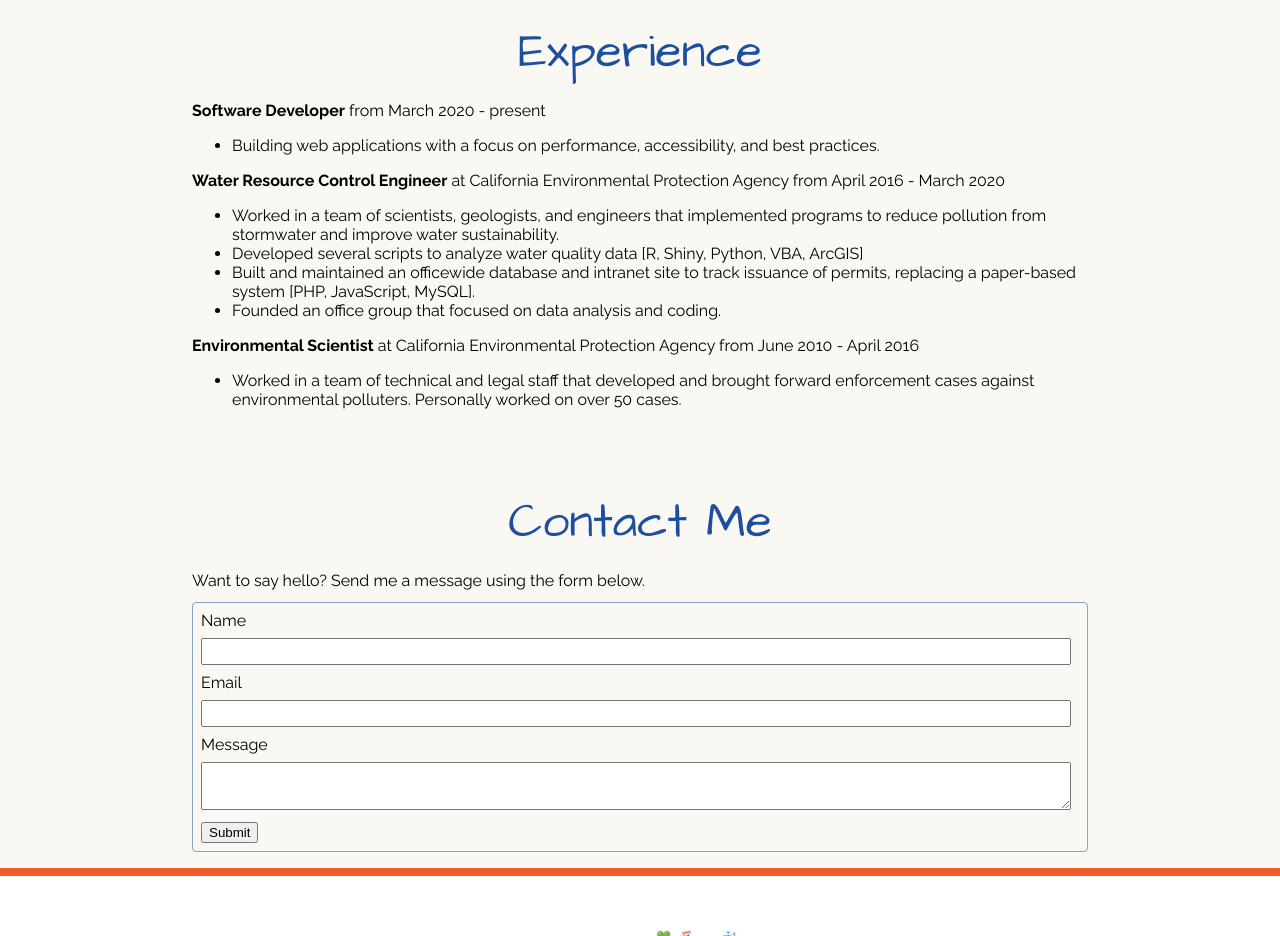
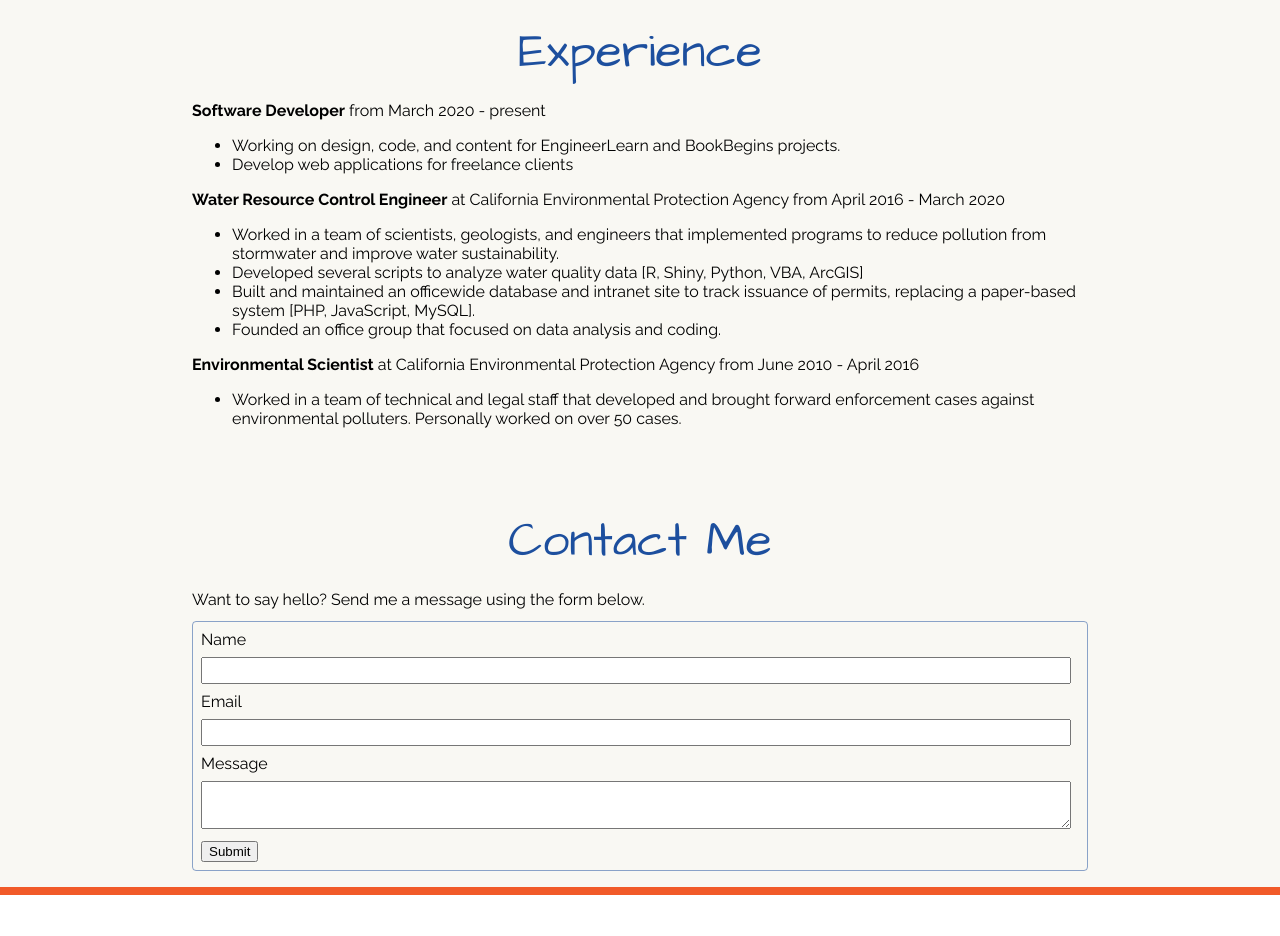
Before and after one commit to chrislopez28/portfolio-plain, a plain HTML site: page index.html in a window 1280 px wide. Shown: the part 4325-5261 px from the top of the page. Drawn offline with nearby package versions, Linux system fonts and the light colour scheme.

Commit message:
Updated content

```diff
--- a/index.html
+++ b/index.html
@@ -415,9 +415,10 @@
           <strong>Software Developer</strong> from March 2020 - present
           <ul>
             <li>
-              Building web applications with a focus on performance,
-              accessibility, and best practices.
+              Working on design, code, and content for EngineerLearn and
+              BookBegins projects.
             </li>
+            <li>Develop web applications for freelance clients</li>
           </ul>
         </div>
         <div class="experience-container">
```
